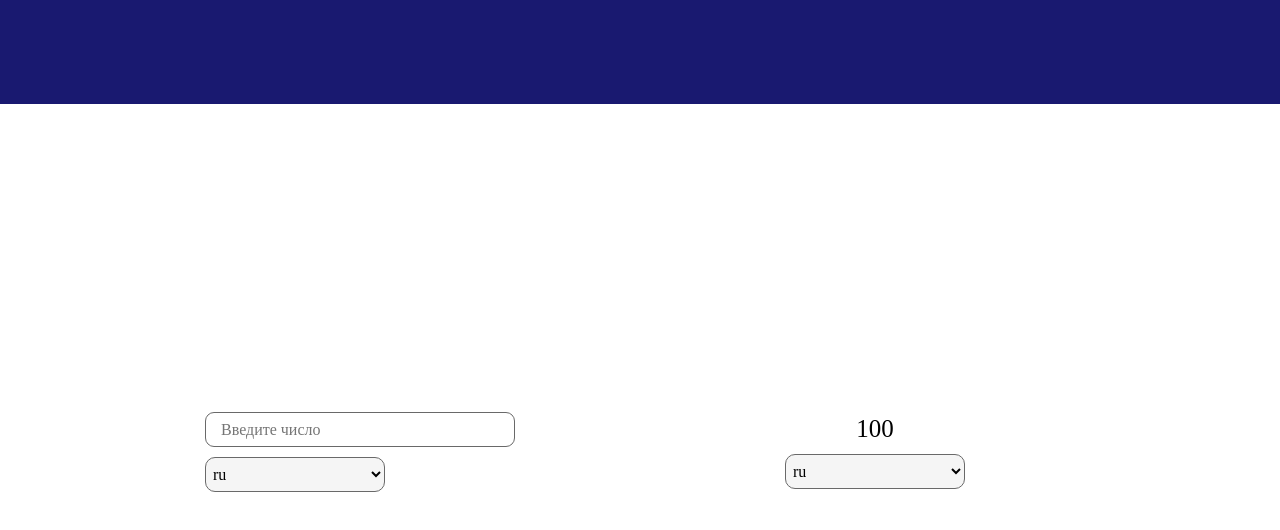
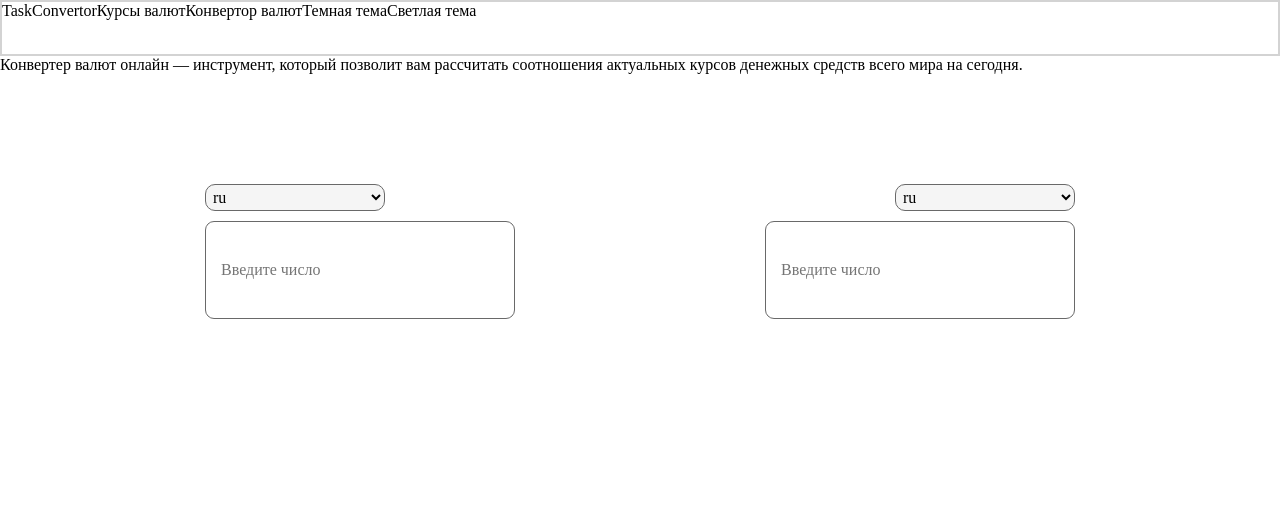
Before and after one commit to No1ball/converterTask, a React (Create React App) app: page /converter in a window 1280 px wide. Shown: the top 530 px of the page. Built offline with nearby package versions, Linux system fonts and the light colour scheme.

Commit message:
add header content

```diff
--- a/src/App.js
+++ b/src/App.js
@@ -1,16 +1,21 @@
 import React from "react";
 import 'normalize.css';
 import CurrencyForm from "./components/CurrencyForm/CurrencyForm";
-import Header from "./components/Header/Header";
+import Header from "./components/UI/Header/Header";
 function App() {
   return (
       <div className="App">
         <Header/>
+          <span>
+            Конвертер валют онлайн — инструмент,
+            который позволит вам рассчитать соотношения актуальных курсов денежных средств всего мира на сегодня.
+          </span>
         <CurrencyForm
             placeholder="Введите число"
             baseText={'Выберите валюту'}
             data={["ru", "usa", 'kz']}
         />
+
       </div>
   );
 }
--- a/src/components/CurrencyForm/CurrencyForm.jsx
+++ b/src/components/CurrencyForm/CurrencyForm.jsx
@@ -6,12 +6,12 @@ const CurrencyForm = ({placeholder, baseText, data}) => {
     return (
         <form className={classes.currencyFormCl}>
             <div className={classes.firstCurrency}>
+                <Select data={data} baseText={baseText} />
                 <Input placeholder={placeholder} />
-                <Select data={data} baseText={baseText} />
             </div>
             <div className={classes.secondCurrency}>
-                <span className={classes.spanCl}>100</span>
                 <Select data={data} baseText={baseText} />
+                <Input placeholder={placeholder}/>
             </div>
         </form>
     );
--- a/src/components/CurrencyForm/CurrencyForm.module.scss
+++ b/src/components/CurrencyForm/CurrencyForm.module.scss
@@ -4,34 +4,23 @@
     box-sizing: border-box;
   }
   flex-grow: 3;
-  height: 87vh;
-  //margin-top: 100px;
+  height: 35vh;
   display: flex;
   flex-flow: row;
-  align-items: center;
+  padding-top: 75px;
   justify-content: center;
-  //background: crimson;
 }
 
 .firstCurrency{
-  //height: 250px;
   width: 410px;
   display: flex;
   flex-flow: column;
-  justify-content: center;
   margin: 30px;
 }
 .secondCurrency{
- // height: 250px;
   width: 410px;
   display: flex;
   flex-flow: column;
-  align-items: center;
-  justify-content: center;
+  align-items: flex-end;
   margin: 30px;
 }
-
-.spanCl{
-  margin: 5px;
-  font-size: 25px;
-}
--- a/src/components/Header/Header.jsx
+++ /dev/null
@@ -1,11 +0,0 @@
-import React from 'react';
-import classes from "./Header.module.scss";
-const Header = () => {
-    return (
-        <div className={classes.headerCl}>
-
-        </div>
-    );
-};
-
-export default Header;
--- a/src/components/Header/Header.module.scss
+++ /dev/null
@@ -1,5 +0,0 @@
-.headerCl{
-  background: midnightblue;
-  height: 13vh;
-
-}
--- /dev/null
+++ b/src/components/UI/Header/Header.jsx
@@ -0,0 +1,23 @@
+import React from 'react';
+import classes from "./Header.module.scss";
+const Header = () => {
+    return (
+        <div className={classes.headerCl}>
+            <span>TaskConvertor</span>
+            <span>
+                Курсы валют
+            </span>
+            <span>
+                Конвертор валют
+            </span>
+            <span>
+                Темная тема
+            </span>
+            <span>
+                Светлая тема
+            </span>
+        </div>
+    );
+};
+
+export default Header;
--- /dev/null
+++ b/src/components/UI/Header/Header.module.scss
@@ -0,0 +1,8 @@
+.headerCl{
+//  background: midnightblue;
+ // margin-top: 2px;
+  border: 2px solid lightgray;
+  height: 7vh;
+  //margin: 0;
+  color: black;
+}
--- a/src/components/UI/Input/Input.module.scss
+++ b/src/components/UI/Input/Input.module.scss
@@ -7,7 +7,7 @@
     border: 1px solid dimgrey;
     cursor: pointer;
     width: 310px;
-    height: 35px;
+    height: 350px;
     &:hover{
         border: 2px solid dimgrey;
      }
--- a/src/components/UI/Select/Select.module.scss
+++ b/src/components/UI/Select/Select.module.scss
@@ -15,12 +15,7 @@ select{
   border-radius: 10px;
   background: whitesmoke;
   cursor: pointer;
-  &:active{
-    border: 2px solid dimgray;
-  }
-  &:focus{
-    border: 2px solid dimgray;
-  }
+
 
 }
 
```
